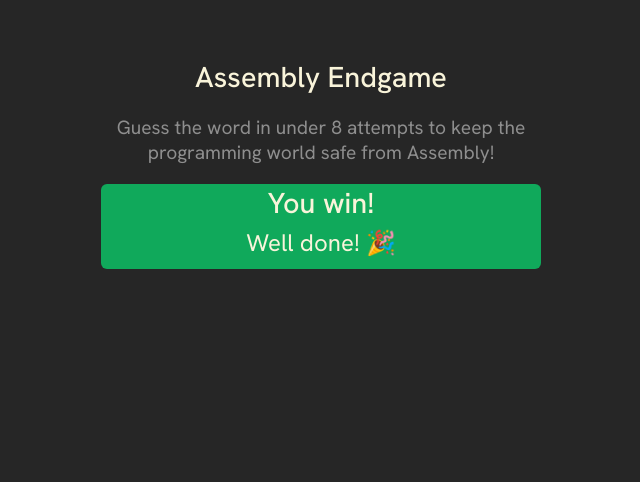
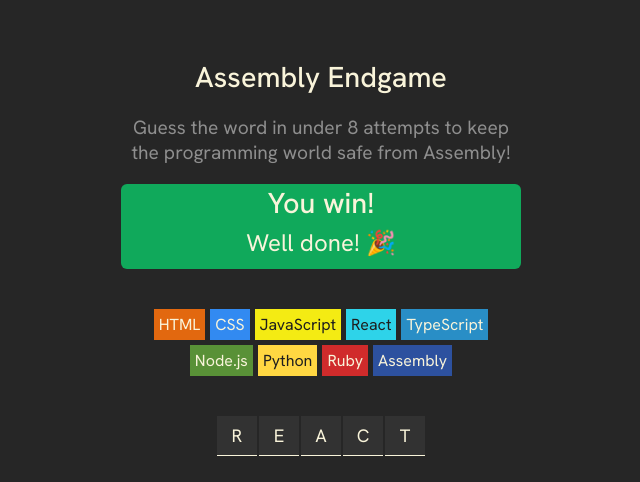
Before and after one commit to Umar71-Developer/Assembly-game, a React (Vite) app: page / in a window 1280 px wide. Shown: the top 482 px of the page, without its empty margins (319-959 px from the left). Built offline with nearby package versions, Linux system fonts and the light colour scheme.

Commit message:
2 section are completed till now

```diff
--- a/src/App.jsx
+++ b/src/App.jsx
@@ -1,16 +1,40 @@
-import React from 'react'
+import  { useState } from 'react'
+import { languages } from "./languages"
 
 function AssemblyEndGame() {
+  const [currentWord , setCurrentWord] = useState("react")
+
+console.log(currentWord)
+   const word = currentWord.split("").map((letter,index) => {
+      return(
+      <span key={index} className='letter'>{letter.toUpperCase()}</span>
+      )
+   })
+
+
+  const languageElements = languages.map(lang => {
+    const styles = {
+      backgroundColor : lang.backgroundColor,
+      color : lang.color
+    }
+    return(
+      <span key={lang.name} className='chip' style={styles}>{lang.name}</span>
+    )
+  })
   return (
     <main>
       <header>
       <h1>Assembly Endgame</h1>
-      <p>Guess the word in under 8 attempts to keep the <br /> programming world safe from Assembly!</p>
+      <p>Guess the word in under 8 attempts to keep the programming world safe from Assembly!</p>
       </header>
       <section className="winner-text">
         <h2>You win! </h2>
         <p>Well done! 🎉</p>
       </section>
+      <section className='language-chips'>
+      {languageElements}
+      </section>
+      <section className='whole-letter'>{word}</section>
     </main>
   )
 }
--- a/src/index.css
+++ b/src/index.css
@@ -13,6 +13,7 @@
 }
 header{
     text-align: center;
+    max-width: 400px;
 }
 
 header > h1{
@@ -27,6 +28,7 @@
 .winner-text{
     width: 27.5rem;
     height: 5.3rem;
+    max-width: 400px;
     background-color: #10A95B;
     display: flex;
     flex-direction: column;
@@ -42,3 +44,31 @@
     margin: 5px;
     font-size: 1.5rem;
 }
+section.language-chips{
+    margin-inline: auto;
+    margin-top: 2.5rem;
+    display: flex;
+    flex-wrap: wrap;
+    justify-content: center;
+    max-width: 400px;
+    gap: 5px;
+    margin-bottom: 2.5rem;
+}
+span.chip{
+    padding: 5px;
+}
+section.whole-letter{
+    display: flex;
+    justify-content: center;
+    gap: 2px;
+}
+section.whole-letter>span{
+    height: 40px;
+    width: 40px;
+    background-color: #323232;
+    display: flex;
+    justify-content: center;
+    align-items: center;
+    font-size: 1.125rem;
+    border-bottom: 1px solid #f9f4da;
+}
--- /dev/null
+++ b/src/languages.js
@@ -0,0 +1,47 @@
+export const languages = [
+    {
+        name: "HTML",
+        backgroundColor: "#E2680F",
+        color: "#F9F4DA",
+    },
+    {
+        name: "CSS",
+        backgroundColor: "#328AF1",
+        color: "#F9F4DA",
+    },
+    {
+        name: "JavaScript",
+        backgroundColor: "#F4EB13",
+        color: "#1E1E1E",
+    },
+    {
+        name: "React",
+        backgroundColor: "#2ED3E9",
+        color: "#1E1E1E",
+    },
+    {
+        name: "TypeScript",
+        backgroundColor: "#298EC6",
+        color: "#F9F4DA",
+    },
+    {
+        name: "Node.js",
+        backgroundColor: "#599137",
+        color: "#F9F4DA",
+    },
+    {
+        name: "Python",
+        backgroundColor: "#FFD742",
+        color: "#1E1E1E",
+    },
+    {
+        name: "Ruby",
+        backgroundColor: "#D02B2B",
+        color: "#F9F4DA",
+    },
+    {
+        name: "Assembly",
+        backgroundColor: "#2D519F",
+        color: "#F9F4DA",
+    },
+]
```
